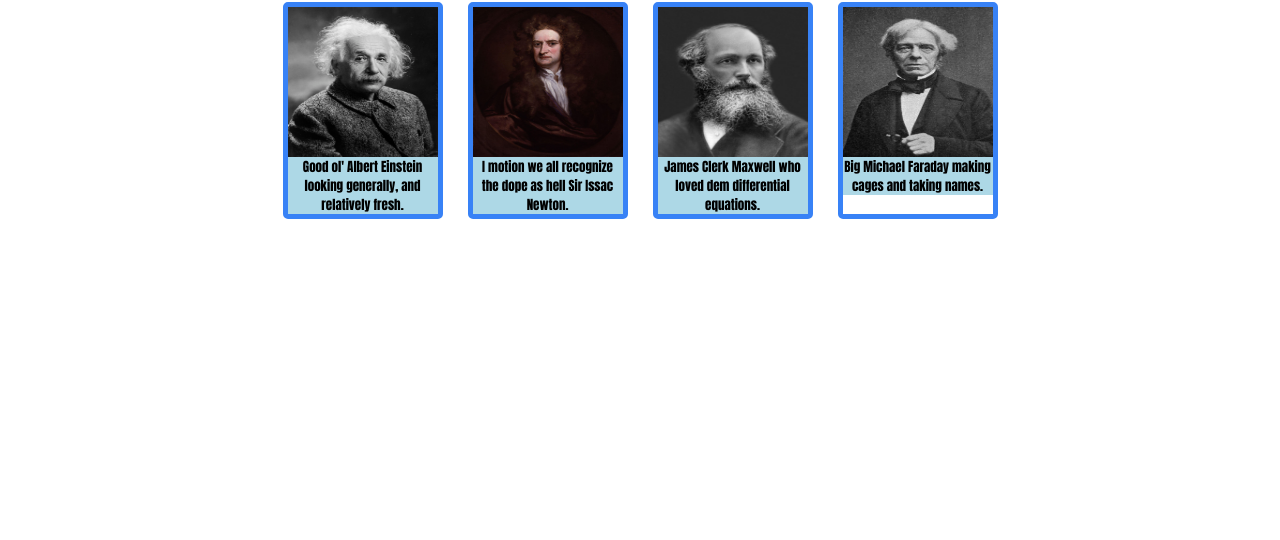
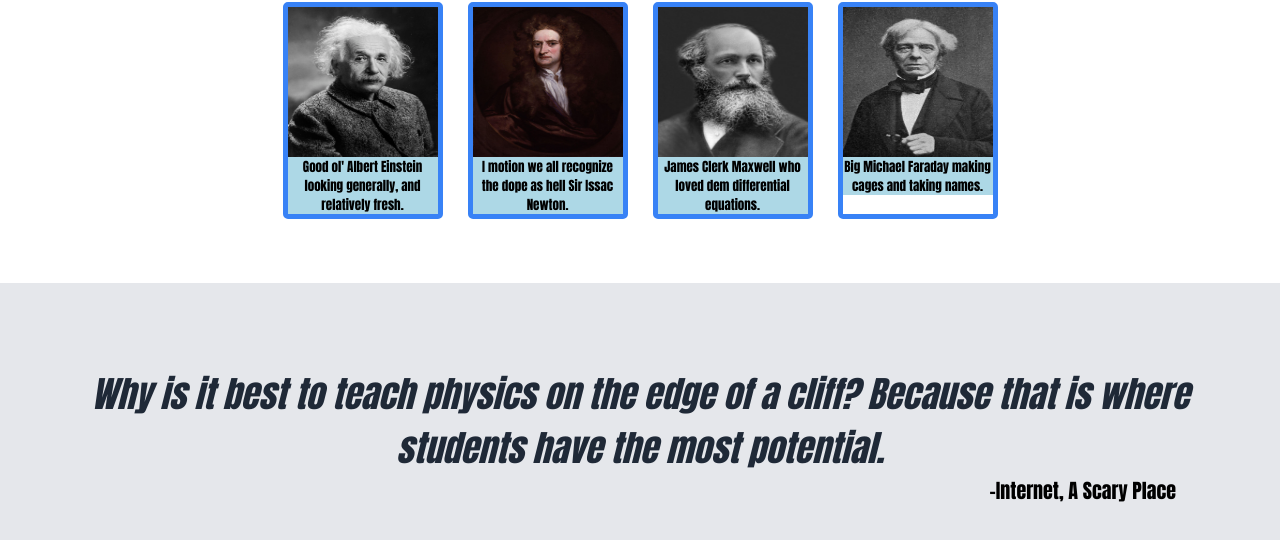
Before and after one commit to Gajdascz/odin-flexbox-landing-page, a plain HTML site: page index.html in a window 1280 px wide. Shown: the part 506-1046 px from the top of the page. Before the commit the page ends 800 px from the top, so only its background shows below. Drawn offline with Linux system fonts and the light colour scheme.

Commit message:
Add and style quote section

```diff
--- a/index.html
+++ b/index.html
@@ -4,7 +4,7 @@
     <meta charset="utf-8" />
     <meta name="viewport" content="width=device-width, initial-scale=1.0">
     <link rel="stylesheet" href="/styles/styles.css" />
-    <title>Flexbox Landing Page</title>
+    <title>Love of Physics</title>
   </head>
 
   <body>
@@ -37,23 +37,25 @@
         <img src="/images/physicist-information-images/albert-einstein-1947.jpg" alt="Photo of Albert Einstein in 1947." />
         <p class="physicist-information-text">Good ol' Albert Einstein looking generally, and relatively fresh.</p>
       </div>
-
       <div class="physicist-information-item">
         <img src="/images/physicist-information-images/sir-issac-newton.jpg" alt="Painting of Sir Issac Newton." />
         <p class="physicist-information-text">I motion we all recognize the dope as hell Sir Issac Newton.</p>
       </div>
-
       <div class="physicist-information-item">
         <img src="/images/physicist-information-images/james-clerk-maxwell-1831-1879.jpg" alt="Photo of James Clerk Maxwell.">
         <p class="physicist-information-text">James Clerk Maxwell who loved dem differential equations.</p>
       </div>
-
       <div class="physicist-information-item">
         <img src="images/physicist-information-images/michael-faraday.jpg" alt="Picture of Michael Faraday.">
         <p class="physicist-information-text">Big Michael Faraday making cages and taking names.</p>
       </div>
     </div>
 
+    <div class="quote-container">
+      <p class="quote-text">Why is it best to teach physics on the edge of a cliff?
+        Because that is where students have the most potential.</p>
+      <p class="quote-author">-Internet, A Scary Place</p>
+    </div>
 
 <!--    <div class="footer-container">
       Copyright © Love of Physics 2023
--- a/styles/styles.css
+++ b/styles/styles.css
@@ -133,6 +133,25 @@ a, ul, p, h1, button {
   background-color: lightblue;
 }
 
+.quote-container {
+  display: flex;
+  flex-direction: column;
+  background-color: #E5E7EB;
+  padding: 84px;
+}
+.quote-text {
+  font-size: 36px;
+  color: #1F2937;
+  font-style: italic;
+  font-weight: lighter;
+  text-align: center;
+}
+.quote-author {
+ align-self: flex-end;
+ font-size: 20px;
+ font-weight: bolder;
+ margin-right: 20px;
+}
 .footer-container {
   background-color: #1F2937;
   color: #F9FAF8;
```
